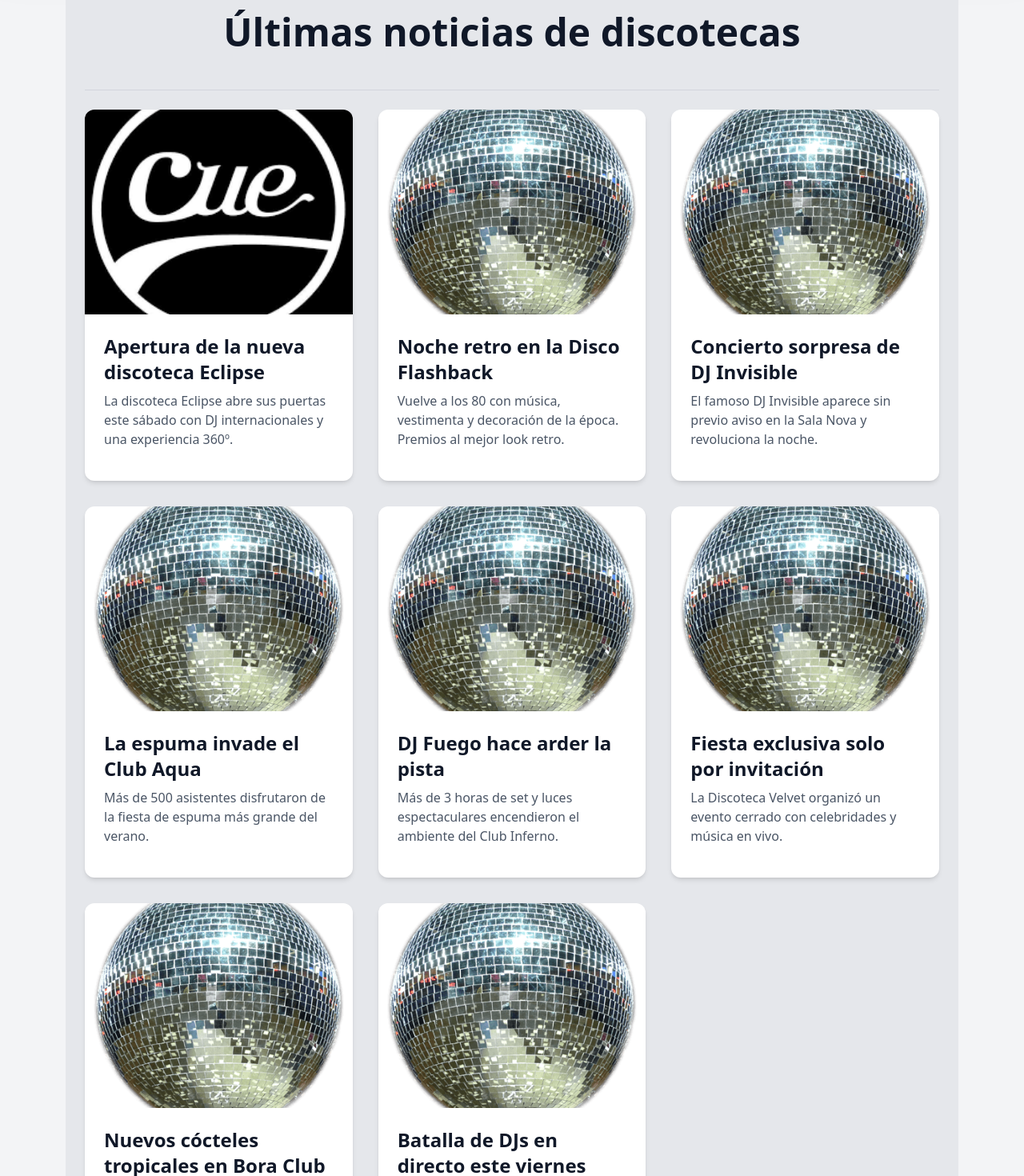
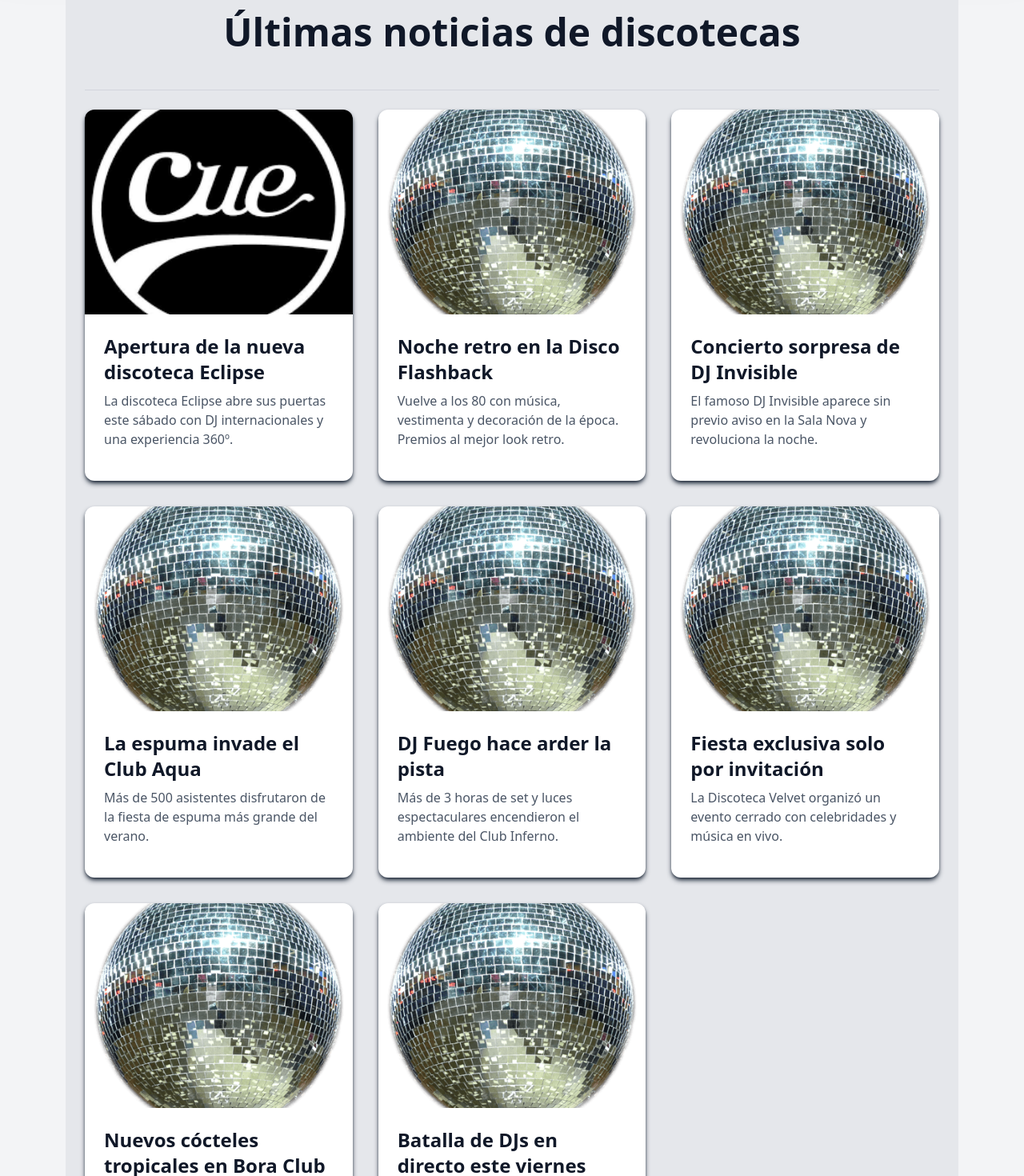
Before and after one commit to hugooperezz/TFG, an Angular app in the folder TFG/: page /home in a window 1280 px wide. Shown: the part 120-1590 px from the top of the page at 80% size. Built offline with nearby package versions, Linux system fonts and the light colour scheme.

Commit message:
Actualizacion estetica

```diff
--- a/TFG/src/app/components/auth/login/login.component.html
+++ b/TFG/src/app/components/auth/login/login.component.html
@@ -18,7 +18,7 @@
       />
     </label>
     <button
-      class="w-full bg-green-600 hover:bg-green-700 text-white py-2 px-4 rounded"
+      class="w-full bg-green-600 hover:bg-green-700 text-white py-2 px-4 rounded hover:scale-105 transition-all duration-300"
     >
       Entrar
     </button>
--- a/TFG/src/app/components/auth/registro/registro.component.html
+++ b/TFG/src/app/components/auth/registro/registro.component.html
@@ -3,7 +3,7 @@
 >
   <h2 class="text-2xl font-bold mb-4 text-blue-600">Crear cuenta</h2>
   <form (ngSubmit)="registrar()">
-    <label class="block mb-2 text-sm font-medium text-gray-700 dark:text-white">
+    <label class="block mb-2 text-sm font-medium text-gray-700">
       Nombre
       <input
         type="text"
@@ -13,7 +13,7 @@
         required
       />
     </label>
-    <label class="block mb-2 text-sm font-medium text-gray-700 dark:text-white">
+    <label class="block mb-2 text-sm font-medium text-gray-700">
       Email
       <input
         type="email"
@@ -23,7 +23,7 @@
         required
       />
     </label>
-    <label class="block mb-4 text-sm font-medium text-gray-700 dark:text-white">
+    <label class="block mb-4 text-sm font-medium text-gray-700">
       Contraseña
       <input
         type="password"
@@ -35,7 +35,7 @@
     </label>
     <button
       type="submit"
-      class="w-full bg-blue-600 hover:bg-blue-700 text-white py-2 px-4 rounded"
+      class="w-full bg-blue-600 hover:bg-blue-700 hover:scale-105 transition-all duration-300 text-white py-2 px-4 rounded"
     >
       Registrarse
     </button>
--- a/TFG/src/app/components/home/home.component.html
+++ b/TFG/src/app/components/home/home.component.html
@@ -11,14 +11,14 @@
     <div class="grid pt-2 grid-cols-1 md:grid-cols-3 gap-8">
       <!-- Noticia 1 -->
       <div
-        class="bg-white dark:bg-gray-800 rounded-xl shadow-md overflow-hidden hover:shadow-lg hover:scale-105 transition duration-300"
+        class="bg-white rounded-xl shadow-md overflow-hidden hover:shadow-lg hover:scale-105 shadow-gray-800 dark:shadow-white transition duration-300"
       >
         <img
           src="Cue.png"
           alt="Discoteca Eclipse"
           class="w-full h-48 md:h-64 object-cover"
         />
-        <div class="p-4 md:p-6">
+        <div class="p-4 md:p-6 dark:bg-gray-800 h-full">
           <h3 class="text-xl md:text-2xl font-semibold mb-2">
             Apertura de la nueva discoteca Eclipse
           </h3>
@@ -31,14 +31,14 @@
 
       <!-- Noticia 2 -->
       <div
-        class="bg-white dark:bg-gray-800 rounded-xl shadow-md overflow-hidden hover:shadow-lg hover:scale-105 transition duration-300"
+        class="bg-white rounded-xl shadow-md overflow-hidden hover:shadow-lg hover:scale-105 shadow-gray-800 dark:shadow-white transition duration-300"
       >
         <img
           src="fotoPrueba.png"
           alt="Noche temática retro"
           class="w-full h-48 md:h-64 object-cover"
         />
-        <div class="p-4 md:p-6">
+        <div class="p-4 md:p-6 dark:bg-gray-800 h-full">
           <h3 class="text-xl md:text-2xl font-semibold mb-2">
             Noche retro en la Disco Flashback
           </h3>
@@ -51,14 +51,14 @@
 
       <!-- Noticia 3 -->
       <div
-        class="bg-white dark:bg-gray-800 rounded-xl shadow-md overflow-hidden hover:shadow-lg hover:scale-105 transition duration-300"
+        class="bg-white dark:bg-gray-800 rounded-xl shadow-md overflow-hidden hover:shadow-lg shadow-gray-800 dark:shadow-white hover:scale-105 transition duration-300"
       >
         <img
           src="fotoPrueba.png"
           alt="Concierto sorpresa"
           class="w-full h-48 md:h-64 object-cover"
         />
-        <div class="p-4 md:p-6">
+        <div class="p-4 md:p-6 dark:bg-gray-800 h-full">
           <h3 class="text-xl md:text-2xl font-semibold mb-2">
             Concierto sorpresa de DJ Invisible
           </h3>
@@ -71,14 +71,14 @@
 
       <!-- Noticia 4 -->
       <div
-        class="bg-white dark:bg-gray-800 rounded-xl shadow-md overflow-hidden hover:shadow-lg hover:scale-105 transition duration-300"
+        class="bg-white rounded-xl shadow-md overflow-hidden hover:shadow-lg hover:scale-105 shadow-gray-800 dark:shadow-white transition duration-300"
       >
         <img
           src="fotoPrueba.png"
           alt="Fiesta de espuma"
           class="w-full h-48 md:h-64 object-cover"
         />
-        <div class="p-4 md:p-6">
+        <div class="p-4 md:p-6 dark:bg-gray-800 h-full">
           <h3 class="text-xl md:text-2xl font-semibold mb-2">
             La espuma invade el Club Aqua
           </h3>
@@ -91,14 +91,14 @@
 
       <!-- Noticia 5 -->
       <div
-        class="bg-white dark:bg-gray-800 rounded-xl shadow-md overflow-hidden hover:shadow-lg hover:scale-105 transition duration-300"
+        class="bg-white rounded-xl shadow-md overflow-hidden hover:shadow-lg hover:scale-105 shadow-gray-800 dark:shadow-white transition duration-300"
       >
         <img
           src="fotoPrueba.png"
           alt="DJ Fuego en directo"
           class="w-full h-48 md:h-64 object-cover"
         />
-        <div class="p-4 md:p-6">
+        <div class="p-4 md:p-6 dark:bg-gray-800 h-full">
           <h3 class="text-xl md:text-2xl font-semibold mb-2">
             DJ Fuego hace arder la pista
           </h3>
@@ -111,14 +111,14 @@
 
       <!-- Noticia 6 -->
       <div
-        class="bg-white dark:bg-gray-800 rounded-xl shadow-md overflow-hidden hover:shadow-lg hover:scale-105 transition duration-300"
+        class="bg-white rounded-xl shadow-md overflow-hidden hover:shadow-lg hover:scale-105 shadow-gray-800 dark:shadow-white transition duration-300"
       >
         <img
           src="fotoPrueba.png"
           alt="Evento exclusivo"
           class="w-full h-48 md:h-64 object-cover"
         />
-        <div class="p-4 md:p-6">
+        <div class="p-4 md:p-6 dark:bg-gray-800 h-full">
           <h3 class="text-xl md:text-2xl font-semibold mb-2">
             Fiesta exclusiva solo por invitación
           </h3>
@@ -131,14 +131,14 @@
 
       <!-- Noticia 7 -->
       <div
-        class="bg-white dark:bg-gray-800 rounded-xl shadow-md overflow-hidden hover:shadow-lg hover:scale-105 transition duration-300"
+        class="bg-white rounded-xl shadow-md overflow-hidden hover:shadow-lg hover:scale-105 shadow-gray-800 dark:shadow-white transition duration-300"
       >
         <img
           src="fotoPrueba.png"
           alt="Nueva carta de cócteles"
           class="w-full h-48 md:h-64 object-cover"
         />
-        <div class="p-4 md:p-6">
+        <div class="p-4 md:p-6 dark:bg-gray-800 h-full">
           <h3 class="text-xl md:text-2xl font-semibold mb-2">
             Nuevos cócteles tropicales en Bora Club
           </h3>
@@ -151,14 +151,14 @@
 
       <!-- Noticia 8 -->
       <div
-        class="bg-white dark:bg-gray-800 rounded-xl shadow-md overflow-hidden hover:shadow-lg hover:scale-105 transition duration-300"
+        class="bg-white rounded-xl shadow-md overflow-hidden hover:shadow-lg hover:scale-105 shadow-gray-800 dark:shadow-white transition duration-300"
       >
         <img
           src="fotoPrueba.png"
           alt="Batalla de DJs"
           class="w-full h-48 md:h-64 object-cover"
         />
-        <div class="p-4 md:p-6">
+        <div class="p-4 md:p-6 h-full dark:bg-gray-800">
           <h3 class="text-xl md:text-2xl font-semibold mb-2">
             Batalla de DJs en directo este viernes
           </h3>
--- a/TFG/src/app/components/shared/navbar/navbar.component.html
+++ b/TFG/src/app/components/shared/navbar/navbar.component.html
@@ -151,7 +151,7 @@
         />
         <button
           (click)="buscarDiscoteca(buscarTexto.value)"
-          class="mt-2 w-full bg-blue-600 hover:bg-blue-700 text-white px-4 py-2 rounded-md text-sm"
+          class="mt-2 w-full bg-blue-600 hover:bg-blue-700 text-white px-4 py-2 rounded-md text-sm hover:scale-125 transition-all duration-300"
         >
           Buscar
         </button>
--- a/TFG/src/app/servicios/discotecas.service.ts
+++ b/TFG/src/app/servicios/discotecas.service.ts
@@ -7,7 +7,7 @@ export class DiscotecaService {
       nombre: 'Club Neon',
       descripcion:
         'Una discoteca futurista con luces LED y pantallas envolventes.',
-      imagen: 'club-neon.jpg',
+      imagen: 'fotoPrueba.png',
       ubicacion: 'Madrid, España',
       horario: '22:00 - 06:00',
       musica: ['Techno', 'House', 'Electrónica'],
@@ -18,7 +18,7 @@ export class DiscotecaService {
       nombre: 'La Cueva',
       descripcion:
         'Ambiente underground con música alternativa y decoración industrial.',
-      imagen: 'la-cueva.jpg',
+      imagen: 'fotoPrueba.png',
       ubicacion: 'Barcelona, España',
       horario: '21:00 - 05:30',
       musica: ['Rock', 'Indie', 'Alternativa'],
@@ -29,7 +29,7 @@ export class DiscotecaService {
       nombre: 'Tropic Club',
       descripcion:
         'Fiestas temáticas con ambientación tropical y cócteles exóticos.',
-      imagen: 'tropic-club.jpg',
+      imagen: 'fotoPrueba.png',
       ubicacion: 'Valencia, España',
       horario: '23:00 - 07:00',
       musica: ['Reggaetón', 'Latino', 'Pop'],
@@ -40,7 +40,7 @@ export class DiscotecaService {
       nombre: 'Skyline',
       descripcion:
         'Ubicada en la azotea de un rascacielos con vistas increíbles de la ciudad.',
-      imagen: 'skyline.jpg',
+      imagen: 'fotoPrueba.png',
       ubicacion: 'Sevilla, España',
       horario: '20:00 - 03:00',
       musica: ['Lounge', 'Deep House'],
```
